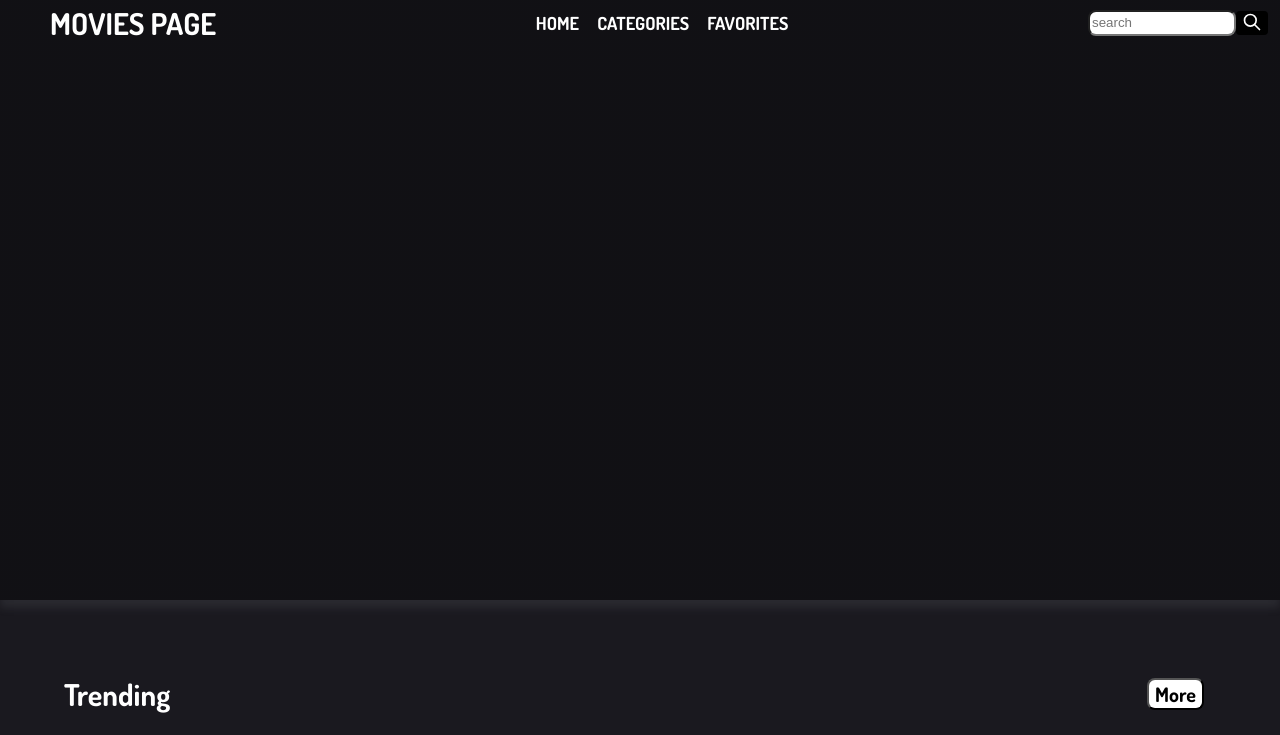
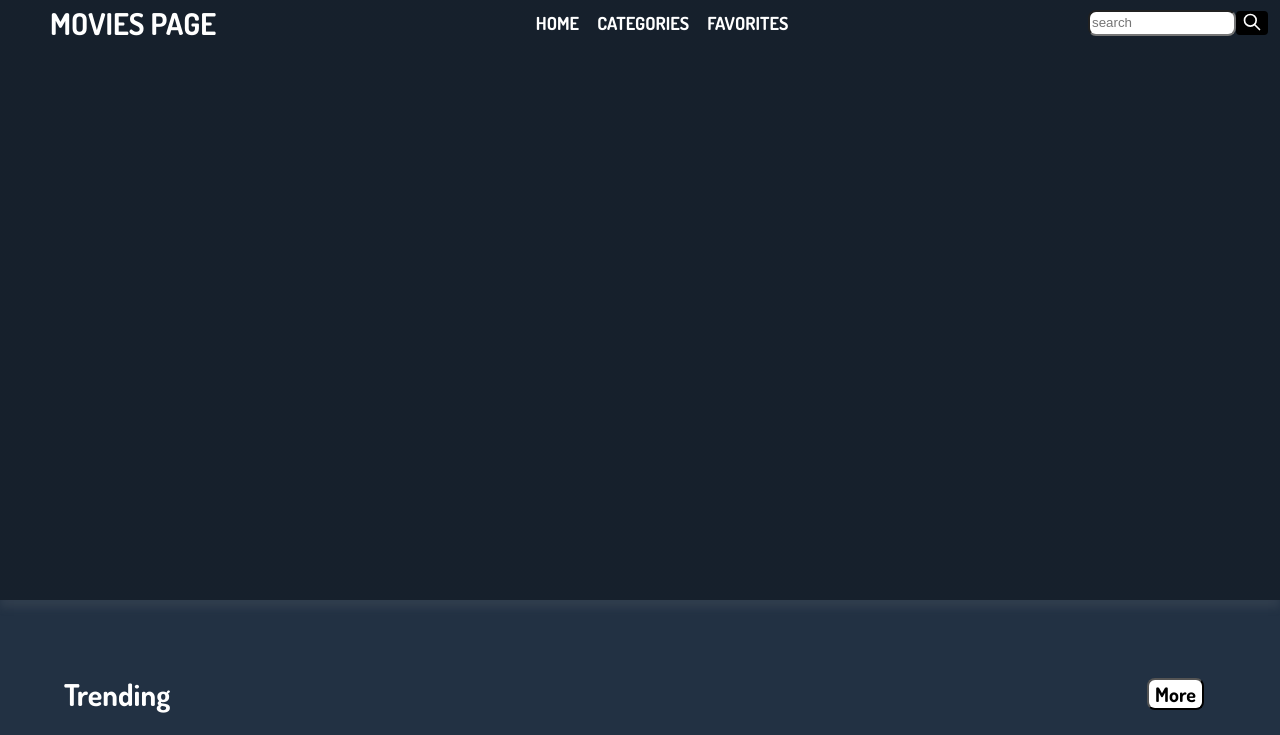
Before and after one commit to liblack99/movies-page, a website: page index.html in a window 1280 px wide. Shown: the top 735 px of the page. Drawn offline with nearby package versions, Linux system fonts and the light colour scheme; no server answers.

Commit message:
change(color de fondo)

```diff
--- a/styles/style.css
+++ b/styles/style.css
@@ -14,7 +14,7 @@ body {
   margin: 0;
   padding: 0;
   box-sizing: border-box;
-  background-color: #1a191f;
+  background-color: var(--blue-soft);
 }
 html {
   font-size: 62.5%;
```
